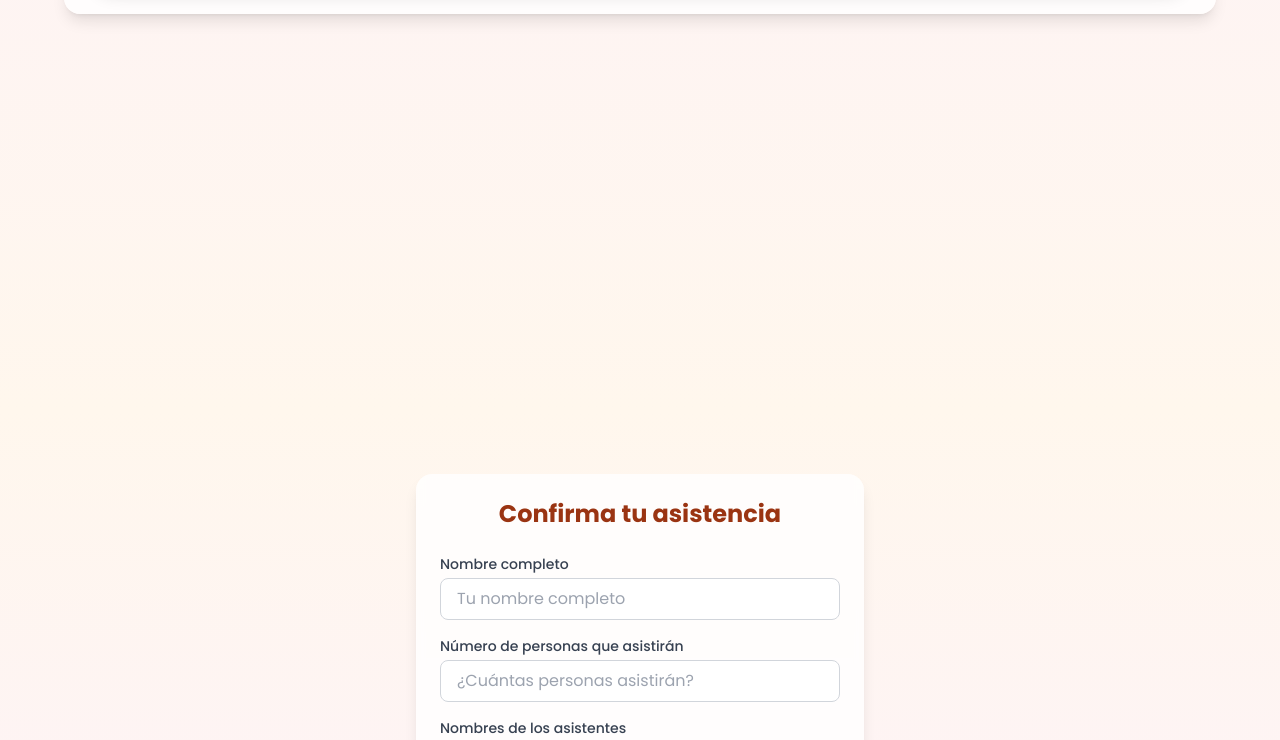
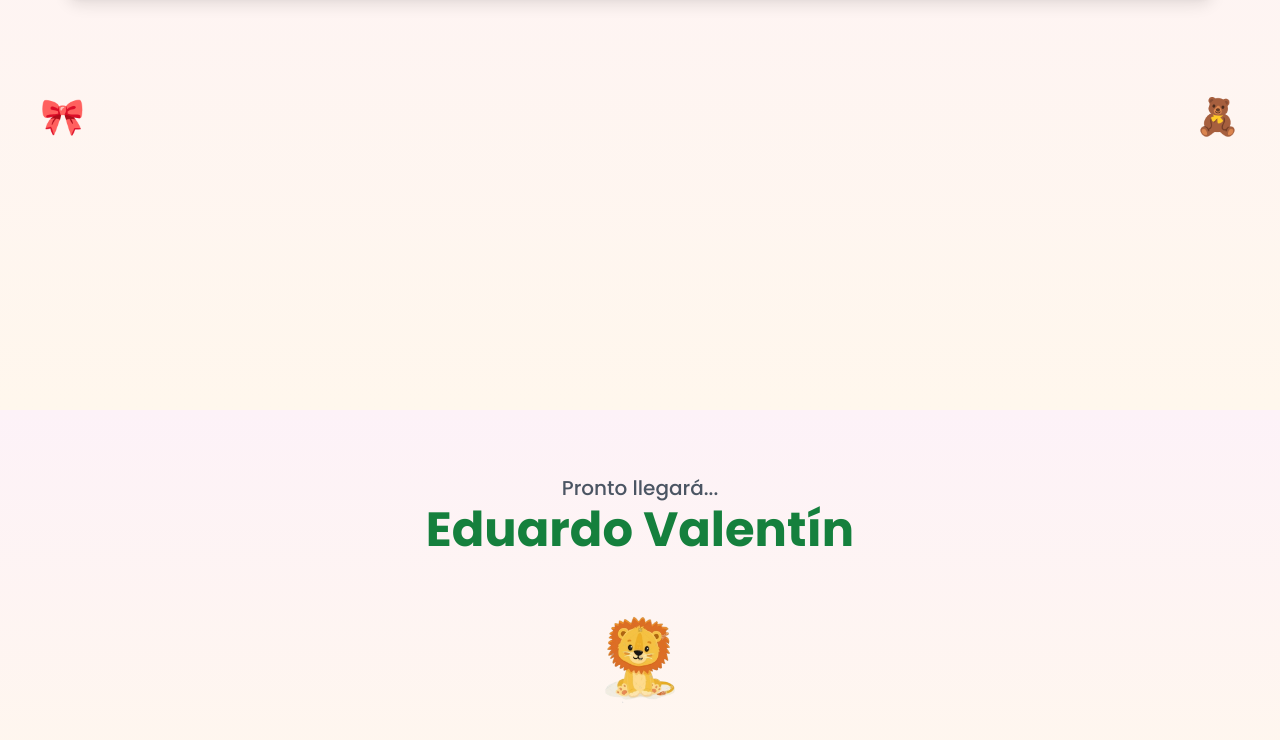
Before and after one commit to Eder3323/eduardo, a React (Create React App) app: page / in a window 1280 px wide. Shown: the part 1190-1930 px from the top of the page. Built offline with nearby package versions, Linux system fonts and the light colour scheme.

Commit message:
adding leoncito bebe

```diff
--- a/src/App.js
+++ b/src/App.js
@@ -4,6 +4,7 @@ import Hero from './components/Hero';
 import EventDetails from './components/EventDetails';
 import BackgroundMusic from './components/BackgroundMusic';
 import ConfirmationForm from './components/ConfirmationForm';
+import BabyAnnouncement from './components/BabyAnnouncement';
 
 function App() {
     return (
@@ -11,6 +12,7 @@ function App() {
             <main className="relative w-full">
                 <Hero />
                 <EventDetails />
+                <BabyAnnouncement />
                 <ConfirmationForm />
             </main>
             <BackgroundMusic />
--- /dev/null
+++ b/src/components/BabyAnnouncement.js
@@ -0,0 +1,100 @@
+import React from 'react';
+import { motion } from 'framer-motion';
+
+const BabyAnnouncement = () => {
+  const containerVariants = {
+    hidden: { opacity: 0 },
+    visible: {
+      opacity: 1,
+      transition: {
+        staggerChildren: 0.3
+      }
+    }
+  };
+
+  const itemVariants = {
+    hidden: { opacity: 0, y: 20 },
+    visible: {
+      opacity: 1,
+      y: 0,
+      transition: {
+        duration: 0.8,
+        ease: "easeOut"
+      }
+    }
+  };
+
+  const imageVariants = {
+    hidden: { opacity: 0, scale: 0.8 },
+    visible: {
+      opacity: 1,
+      scale: 1,
+      transition: {
+        duration: 0.8,
+        ease: "easeOut",
+        delay: 0.4
+      }
+    }
+  };
+
+  return (
+    <section className="py-16 px-4 bg-gradient-to-b from-pink-50 to-orange-50">
+      <motion.div
+        variants={containerVariants}
+        initial="hidden"
+        whileInView="visible"
+        viewport={{ once: true, margin: "-100px" }}
+        className="max-w-2xl mx-auto text-center"
+      >
+        <motion.p
+          variants={itemVariants}
+          className="text-lg md:text-xl font-medium text-gray-600"
+        >
+          Pronto llegará...
+        </motion.p>
+
+        <motion.h2
+          variants={itemVariants}
+          className="text-4xl md:text-5xl font-bold text-green-700 mt-1"
+        >
+          Eduardo Valentín
+        </motion.h2>
+
+        <motion.div
+          variants={imageVariants}
+          className="mt-8"
+        >
+          <img
+            src="/assets/lion.png"
+            alt="Leoncito bebé"
+            className="w-56 md:w-36 mx-auto"
+          />
+        </motion.div>
+
+        {/* Elementos decorativos */}
+        <div className="hidden md:block">
+          <motion.div
+            initial={{ opacity: 0, x: -20 }}
+            whileInView={{ opacity: 1, x: 0 }}
+            viewport={{ once: true }}
+            transition={{ duration: 0.5, delay: 0.6 }}
+            className="absolute left-10 top-1/2 text-4xl"
+          >
+            🎀
+          </motion.div>
+          <motion.div
+            initial={{ opacity: 0, x: 20 }}
+            whileInView={{ opacity: 1, x: 0 }}
+            viewport={{ once: true }}
+            transition={{ duration: 0.5, delay: 0.8 }}
+            className="absolute right-10 top-1/2 text-4xl"
+          >
+            🧸
+          </motion.div>
+        </div>
+      </motion.div>
+    </section>
+  );
+};
+
+export default BabyAnnouncement;
--- a/src/components/EventDetails.js
+++ b/src/components/EventDetails.js
@@ -24,7 +24,7 @@ const EventDetails = () => {
   };
 
   return (
-    <section className="min-h-screen py-16 px-4 bg-gradient-to-b from-pink-50 to-orange-50 relative">
+    <section className="min-h-screen py-12 px-4 bg-gradient-to-b from-pink-50 to-orange-50 relative">
       <div className="max-w-6xl mx-auto relative">
         <motion.div
           variants={containerVariants}
```
